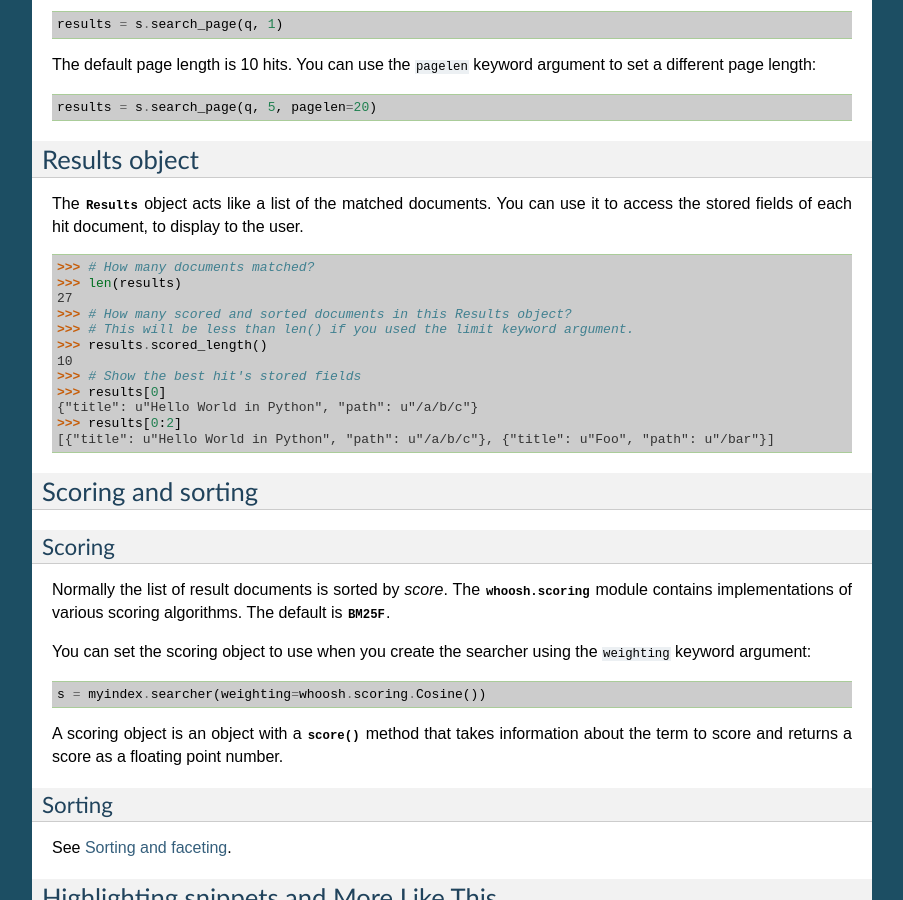
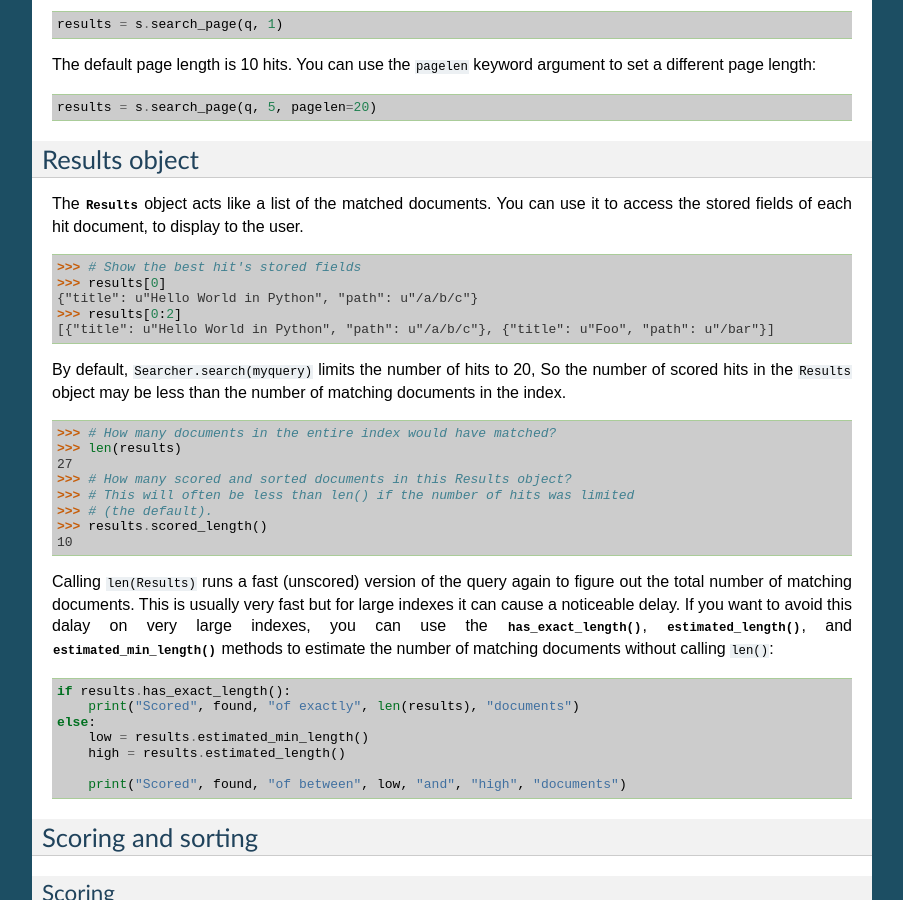
Before and after one commit to dex4er/whoosh, a Sphinx documentation site: the page built from docs/source/searching.rst, in a window 1280 px wide and 900 px high, scrolled down 1079 px. Shown: the whole window, without its empty margins (198-1101 px from the left). Built offline with Sphinx 7.4.7, drawn with Linux system fonts in a browser that asks for light colours.

Commit message:
Expanded docs on getting the number of results.

```diff
--- a/docs/source/recipes.rst
+++ b/docs/source/recipes.rst
@@ -138,6 +138,7 @@ still be noticeably slow on very large indexes or complex queries.
 
 As an alternative, you might display the *estimated* total hits::
 
+    found = results.scored_length()
     if results.has_exact_length():
         print("Scored", found, "of exactly", len(results), "documents")
     else:
--- a/docs/source/searching.rst
+++ b/docs/source/searching.rst
@@ -77,18 +77,41 @@ The :class:`~whoosh.searching.Results` object acts like a list of the matched
 documents. You can use it to access the stored fields of each hit document, to
 display to the user.
 
->>> # How many documents matched?
->>> len(results)
-27
->>> # How many scored and sorted documents in this Results object?
->>> # This will be less than len() if you used the limit keyword argument.
->>> results.scored_length()
-10
 >>> # Show the best hit's stored fields
 >>> results[0]
 {"title": u"Hello World in Python", "path": u"/a/b/c"}
 >>> results[0:2]
 [{"title": u"Hello World in Python", "path": u"/a/b/c"}, {"title": u"Foo", "path": u"/bar"}]
+
+By default, ``Searcher.search(myquery)`` limits the number of hits to 20, So
+the number of scored hits in the ``Results`` object may be less than the number
+of matching documents in the index.
+
+>>> # How many documents in the entire index would have matched?
+>>> len(results)
+27
+>>> # How many scored and sorted documents in this Results object?
+>>> # This will often be less than len() if the number of hits was limited
+>>> # (the default).
+>>> results.scored_length()
+10
+
+Calling ``len(Results)`` runs a fast (unscored) version of the query again to
+figure out the total number of matching documents. This is usually very fast
+but for large indexes it can cause a noticeable delay. If you want to avoid
+this dalay on very large indexes, you can use the
+:meth:`~whoosh.searching.Results.has_exact_length`,
+:meth:`~whoosh.searching.Results.estimated_length`,
+and :meth:`~whoosh.searching.Results.estimated_min_length` methods to estimate
+the number of matching documents without calling ``len()``::
+
+    if results.has_exact_length():
+        print("Scored", found, "of exactly", len(results), "documents")
+    else:
+        low = results.estimated_min_length()
+        high = results.estimated_length()
+
+        print("Scored", found, "of between", low, "and", "high", "documents")
 
 
 Scoring and sorting
```
Also changed, not shown: 3 other files.
